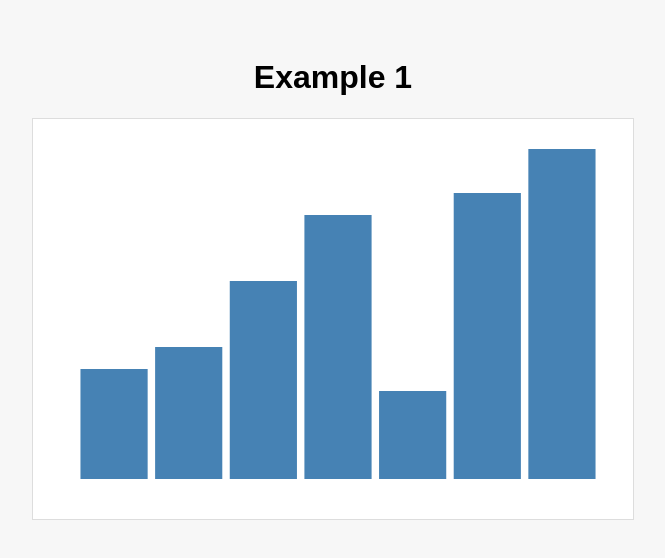
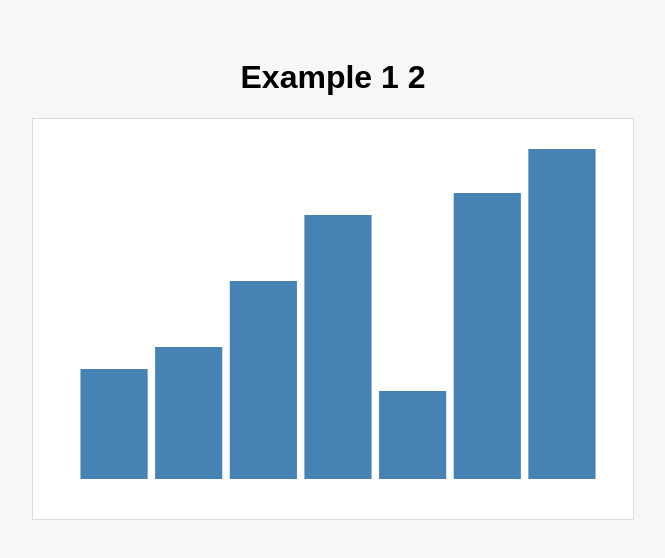
Before and after one commit to duongbnf/TestGit, a website built with Vite: page index.html in a window 1280 px wide. Shown: the whole page, without its empty margins (307-972 px from the left). Built offline with nearby package versions, Linux system fonts and the light colour scheme.

Commit message:
Add New  'feature-branch'

```diff
--- a/index.html
+++ b/index.html
@@ -7,7 +7,7 @@
     <link rel="stylesheet" href="/src/style.css" />
   </head>
   <body>
-    <h1>Example 1</h1>
+    <h1>Example 1 2</h1>
     <svg width="600" height="400"></svg>
 
     <script type="module" src="/src/main.js"></script>
```
